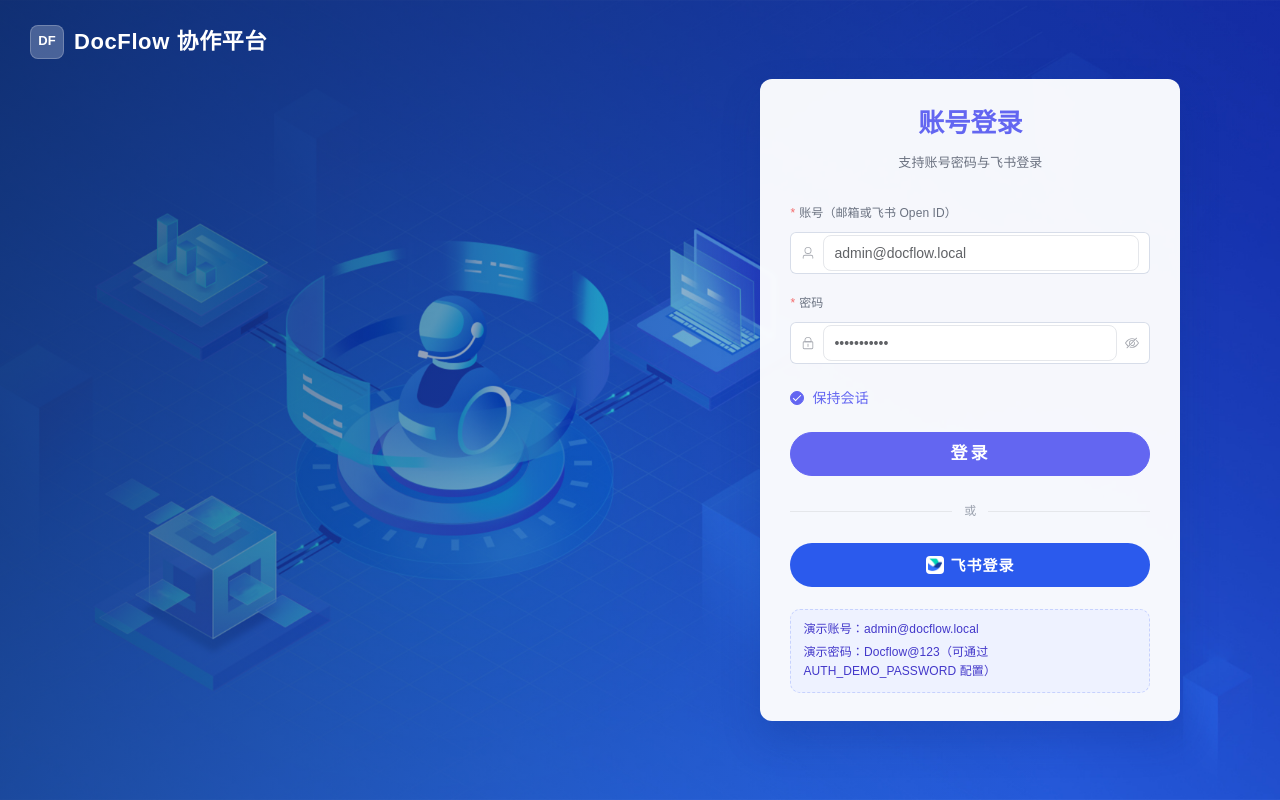
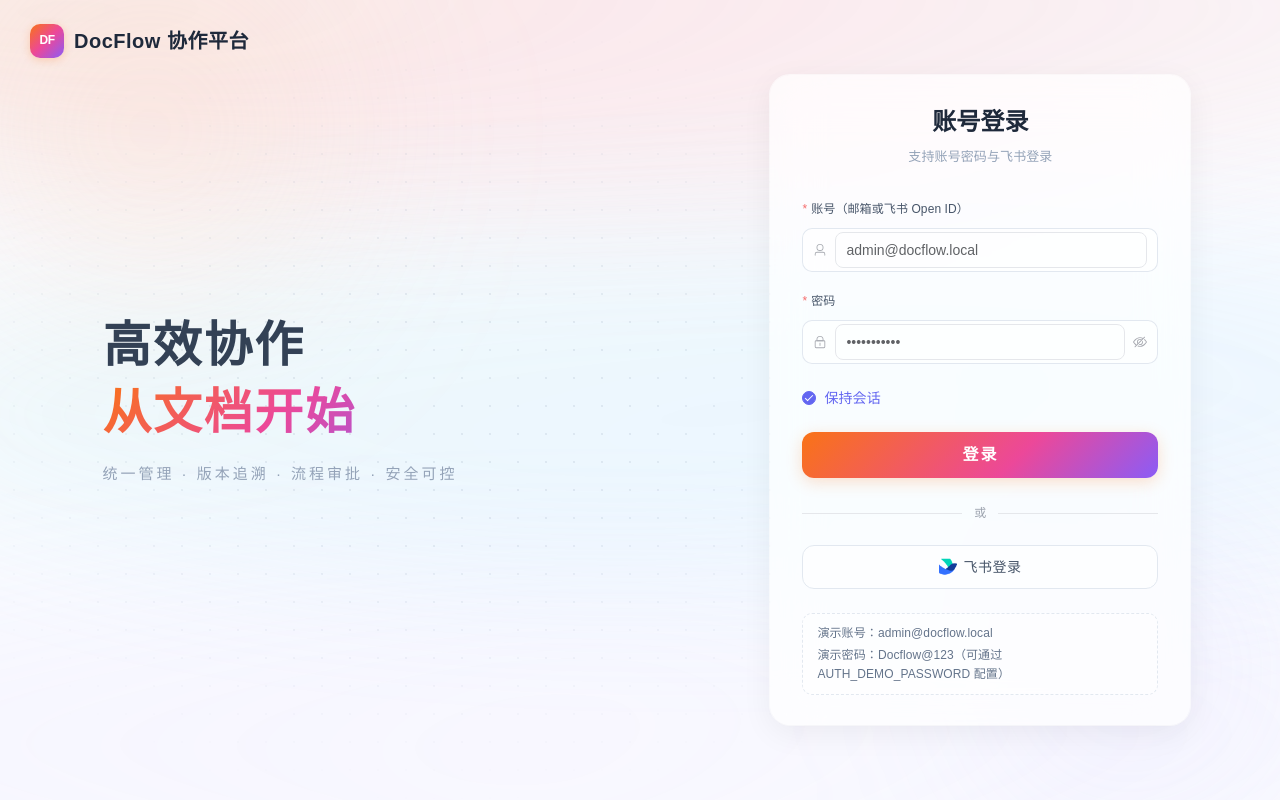
Before and after one commit to Luckylvbingwen/doc-flow, a Nuxt app: page /login in a window 1280 px wide. Built offline with nearby package versions, Linux system fonts and the light colour scheme.

Commit message:
style: 登录页样式调整

```diff
--- a/pages/login.vue
+++ b/pages/login.vue
@@ -11,7 +11,28 @@
 		</div>
 	</div>
 
-	<section v-else class="login-page" :style="loginPageStyle">
+	<section v-else class="login-page">
+		<!-- 极光背景 -->
+		<div class="aurora-bg">
+			<div class="aurora-ribbon aurora-ribbon--1" />
+			<div class="aurora-ribbon aurora-ribbon--2" />
+			<div class="aurora-ribbon aurora-ribbon--3" />
+			<div class="aurora-glow aurora-glow--tl" />
+			<div class="aurora-glow aurora-glow--br" />
+		</div>
+
+		<!-- 点阵纹理 -->
+		<div class="dot-grid" />
+
+		<!-- 左侧标语区 -->
+		<div class="hero-area">
+			<h1 class="hero-title">
+				<span class="hero-title-line">高效协作</span>
+				<span class="hero-title-line hero-title-line--accent">从文档开始</span>
+			</h1>
+			<p class="hero-desc">统一管理 · 版本追溯 · 流程审批 · 安全可控</p>
+		</div>
+
 		<div class="brand-placeholder">
 			<div class="brand-icon">DF</div>
 			<div class="brand-text">DocFlow 协作平台</div>
@@ -82,7 +103,6 @@ import type { FormInstance, FormRules } from 'element-plus'
 import { ElMessage } from 'element-plus'
 import { Lock, User } from '@element-plus/icons-vue'
 import { apiLogin, apiFeishuAuthUrl, apiFeishuCallback } from '~/api/auth'
-import loginBgSrc from '~/assets/images/login-bg.png'
 import feishuIconSrc from '~/assets/images/feishu.png'
 
 const formRef = ref<FormInstance>()
@@ -100,10 +120,6 @@ if (import.meta.client) {
 	const params = new URLSearchParams(window.location.search)
 	feishuCallbackPending.value = !!(params.get('code') && params.get('state'))
 }
-
-const loginPageStyle = computed(() => ({
-	backgroundImage: `linear-gradient(110deg, rgba(8, 31, 74, 0.7), rgba(14, 44, 96, 0.45) 35%, rgba(16, 56, 122, 0.25) 60%, rgba(255, 255, 255, 0) 85%), url('${loginBgSrc}')`
-}))
 
 const form = reactive({
 	account: 'admin@docflow.local',
@@ -246,6 +262,9 @@ definePageMeta({
 </script>
 
 <style lang="scss" scoped>
+/* ============================================
+   页面
+   ============================================ */
 .login-page {
 	position: relative;
 	min-height: 100vh;
@@ -253,11 +272,151 @@ definePageMeta({
 	align-items: center;
 	justify-content: flex-end;
 	padding-right: clamp(42px, 7vw, 128px);
-	background-position: center center;
-	background-size: cover;
-	background-repeat: no-repeat;
+	overflow: hidden;
+	background: #fafbff;
 }
 
+/* ============================================
+   极光背景
+   ============================================ */
+.aurora-bg {
+	position: absolute;
+	inset: 0;
+	z-index: 0;
+	overflow: hidden;
+}
+
+/* 三条极光色带 —— 不同色相、不同运动轨迹 */
+.aurora-ribbon {
+	position: absolute;
+	width: 140%;
+	height: 45%;
+	border-radius: 50%;
+	filter: blur(70px);
+	opacity: 0;
+	animation: aurora-breathe 8s ease-in-out infinite;
+
+	&--1 {
+		/* 暖橘 → 珊瑚粉 */
+		top: -18%;
+		left: -20%;
+		background: linear-gradient(135deg, rgba(251, 191, 146, 0.38) 0%, rgba(252, 165, 165, 0.28) 50%, rgba(253, 230, 210, 0.15) 100%);
+		animation-delay: 0s;
+		animation-duration: 10s;
+	}
+
+	&--2 {
+		/* 薄荷 → 天青 */
+		top: 30%;
+		left: -10%;
+		background: linear-gradient(160deg, rgba(167, 243, 208, 0.25) 0%, rgba(147, 220, 252, 0.3) 55%, rgba(196, 231, 253, 0.12) 100%);
+		animation-delay: 2.5s;
+		animation-duration: 12s;
+	}
+
+	&--3 {
+		/* 薰衣草 → 丁香 */
+		bottom: -15%;
+		right: -15%;
+		background: linear-gradient(120deg, rgba(196, 181, 253, 0.22) 0%, rgba(233, 213, 255, 0.3) 50%, rgba(219, 234, 254, 0.12) 100%);
+		animation-delay: 5s;
+		animation-duration: 14s;
+	}
+}
+
+@keyframes aurora-breathe {
+	0%, 100% {
+		opacity: 0.3;
+		transform: translateY(0) scale(1);
+	}
+	50% {
+		opacity: 0.7;
+		transform: translateY(-20px) scale(1.03);
+	}
+}
+
+/* 角落弥散光 */
+.aurora-glow {
+	position: absolute;
+	border-radius: 50%;
+	filter: blur(100px);
+	pointer-events: none;
+
+	&--tl {
+		width: 500px;
+		height: 500px;
+		top: -120px;
+		left: -100px;
+		background: radial-gradient(circle, rgba(251, 207, 177, 0.3), transparent 70%);
+	}
+
+	&--br {
+		width: 420px;
+		height: 420px;
+		bottom: -80px;
+		right: -60px;
+		background: radial-gradient(circle, rgba(196, 181, 253, 0.2), transparent 70%);
+	}
+}
+
+/* ============================================
+   点阵纹理
+   ============================================ */
+.dot-grid {
+	position: absolute;
+	inset: 0;
+	z-index: 0;
+	background-image: radial-gradient(circle, rgba(148, 163, 184, 0.18) 1px, transparent 1px);
+	background-size: 28px 28px;
+	mask-image: radial-gradient(ellipse 70% 70% at 35% 50%, black 20%, transparent 72%);
+	-webkit-mask-image: radial-gradient(ellipse 70% 70% at 35% 50%, black 20%, transparent 72%);
+}
+
+/* ============================================
+   左侧标语
+   ============================================ */
+.hero-area {
+	position: absolute;
+	left: clamp(48px, 8vw, 140px);
+	top: 50%;
+	transform: translateY(-50%);
+	z-index: 1;
+}
+
+.hero-title {
+	margin: 0;
+	display: flex;
+	flex-direction: column;
+	gap: 4px;
+}
+
+.hero-title-line {
+	display: block;
+	font-size: clamp(32px, 3.8vw, 52px);
+	font-weight: 800;
+	letter-spacing: 2px;
+	color: #334155;
+	line-height: 1.3;
+
+	&--accent {
+		background: linear-gradient(135deg, #f97316 0%, #ec4899 50%, #8b5cf6 100%);
+		-webkit-background-clip: text;
+		-webkit-text-fill-color: transparent;
+		background-clip: text;
+	}
+}
+
+.hero-desc {
+	margin: 18px 0 0;
+	font-size: 15px;
+	color: #94a3b8;
+	letter-spacing: 3px;
+	font-weight: 400;
+}
+
+/* ============================================
+   品牌
+   ============================================ */
 .brand-placeholder {
 	position: fixed;
 	top: 24px;
@@ -271,35 +430,53 @@ definePageMeta({
 .brand-icon {
 	width: 34px;
 	height: 34px;
-	border-radius: 8px;
-	background: rgba(255, 255, 255, 0.24);
-	box-shadow: inset 0 0 0 1px rgba(255, 255, 255, 0.22);
+	border-radius: 10px;
+	background: linear-gradient(135deg, #f97316, #ec4899, #8b5cf6);
 	color: #ffffff;
 	display: inline-flex;
 	align-items: center;
 	justify-content: center;
-	font-size: 13px;
-	font-weight: 700;
+	font-size: 12px;
+	font-weight: 800;
+	letter-spacing: -0.5px;
+	box-shadow: 0 2px 8px rgba(249, 115, 22, 0.25);
 }
 
 .brand-text {
-	color: #ffffff;
-	font-size: 22px;
+	color: #1e293b;
+	font-size: 20px;
 	font-weight: 700;
-	letter-spacing: 0.6px;
+	letter-spacing: 0.5px;
 }
 
+/* ============================================
+   登录卡片
+   ============================================ */
 .login-content {
-	width: 430px;
+	position: relative;
+	z-index: 1;
+	width: 420px;
 }
 
 .login-card {
-	border-radius: 12px;
-	background: rgba(255, 255, 255, 0.96);
-	backdrop-filter: blur(2px);
+	border-radius: 20px;
+	background: rgba(255, 255, 255, 0.72);
+	backdrop-filter: blur(24px) saturate(1.6);
 	min-height: 450px;
-	padding: 24px 30px 28px;
-	box-shadow: 0 18px 38px rgba(15, 48, 138, 0.24);
+	padding: 28px 32px 30px;
+	box-shadow:
+		0 0 0 1px rgba(255, 255, 255, 0.6),
+		0 1px 2px rgba(0, 0, 0, 0.03),
+		0 8px 32px rgba(0, 0, 0, 0.06);
+	transition: transform 0.35s cubic-bezier(0.4, 0, 0.2, 1), box-shadow 0.35s;
+
+	&:hover {
+		transform: translateY(-2px);
+		box-shadow:
+			0 0 0 1px rgba(255, 255, 255, 0.7),
+			0 1px 2px rgba(0, 0, 0, 0.03),
+			0 16px 48px rgba(0, 0, 0, 0.09);
+	}
 
 	&-header {
 		width: 100%;
@@ -315,30 +492,45 @@ definePageMeta({
 	h2 {
 		margin: 0;
 		text-align: center;
-		color: var(--df-primary);
-		font-size: 26px;
+		font-size: 24px;
 		font-weight: 700;
+		color: #1e293b;
 	}
 
 	p {
-		margin: 8px 0 0;
-		color: var(--df-subtext);
+		margin: 6px 0 0;
+		color: #94a3b8;
 		font-size: 13px;
 		text-align: center;
 	}
 }
 
 .login-form {
-	margin-top: 20px;
+	margin-top: 22px;
 
 	:deep(.el-form-item) {
 		margin-bottom: 18px;
 	}
 
+	:deep(.el-form-item__label) {
+		color: #475569;
+		font-weight: 500;
+	}
+
 	:deep(.el-input__wrapper) {
-		min-height: 42px;
-		border-radius: 6px;
-		box-shadow: 0 0 0 1px #d7dde9 inset;
+		min-height: 44px;
+		border-radius: 10px;
+		box-shadow: 0 0 0 1px #e2e8f0 inset;
+		background: rgba(255, 255, 255, 0.65);
+		transition: all 0.2s;
+
+		&:hover {
+			box-shadow: 0 0 0 1px #cbd5e1 inset;
+		}
+
+		&.is-focus {
+			box-shadow: 0 0 0 2px rgba(249, 115, 22, 0.3) inset;
+		}
 	}
 }
 
@@ -360,11 +552,26 @@ definePageMeta({
 
 .login-submit {
 	width: 100%;
-	height: 44px;
+	height: 46px;
 	margin-top: 2px;
-	border-radius: 999px;
-	font-size: 17px;
-	letter-spacing: 3px;
+	border-radius: 12px;
+	font-size: 16px;
+	font-weight: 600;
+	letter-spacing: 2px;
+	border: none;
+	background: linear-gradient(135deg, #f97316 0%, #ec4899 60%, #8b5cf6 100%);
+	color: #fff;
+	box-shadow: 0 4px 16px rgba(249, 115, 22, 0.22);
+	transition: all 0.25s;
+
+	&:hover {
+		box-shadow: 0 6px 24px rgba(249, 115, 22, 0.32);
+		transform: translateY(-1px);
+	}
+
+	&:active {
+		transform: translateY(0);
+	}
 }
 
 .login-divider {
@@ -390,42 +597,52 @@ definePageMeta({
 .feishu-login-btn {
 	width: 100%;
 	height: 44px;
-	border-radius: 999px;
-	font-size: 15px;
-	letter-spacing: 1px;
-	background: #2b5aed;
-	color: #ffffff;
-	border: none;
+	border-radius: 12px;
+	font-size: 14px;
+	font-weight: 500;
+	letter-spacing: 0.5px;
+	background: rgba(255, 255, 255, 0.5);
+	color: #475569;
+	border: 1px solid #e2e8f0;
+	transition: all 0.2s;
 
 	&:hover,
 	&:focus {
-		background: #3d6ef7;
-		color: #ffffff;
+		background: rgba(255, 255, 255, 0.8);
+		color: #1e293b;
+		border-color: #cbd5e1;
 	}
 
 	.feishu-icon {
 		margin-right: 6px;
-		background: #ffffff;
 		border-radius: 4px;
-		padding: 2px;
 	}
 }
 
 .login-tips {
-	margin-top: 14px;
-	padding: 10px 12px;
+	margin-top: 16px;
+	padding: 10px 14px;
 	border-radius: 10px;
-	border: 1px dashed #c7d2fe;
-	background: #eef2ff;
+	border: 1px dashed #e2e8f0;
+	background: rgba(255, 255, 255, 0.4);
 
 	p {
 		margin: 0;
 		font-size: 12px;
-		color: #4338ca;
+		color: #64748b;
 
 		& + p {
-			margin-top: 4px;
+			margin-top: 3px;
 		}
+	}
+}
+
+/* ============================================
+   响应式
+   ============================================ */
+@media (max-width: 1024px) {
+	.hero-area {
+		display: none;
 	}
 }
 
@@ -442,11 +659,10 @@ definePageMeta({
 	.login-page {
 		justify-content: center;
 		padding: 16px;
-		background-position: center left;
 	}
 
 	.login-content {
-		width: min(100%, 430px);
+		width: min(100%, 420px);
 	}
 
 	.login-card {
@@ -463,7 +679,7 @@ definePageMeta({
 	display: flex;
 	align-items: center;
 	justify-content: center;
-	background: linear-gradient(135deg, #f0f4ff 0%, #e8ecf8 100%);
+	background: linear-gradient(135deg, #fafbff 0%, #f5f3ff 100%);
 }
 
 .feishu-loading-card {
@@ -482,7 +698,7 @@ definePageMeta({
 	width: 12px;
 	height: 12px;
 	border-radius: 50%;
-	background: linear-gradient(135deg, #3b82f6, #6366f1);
+	background: linear-gradient(135deg, #f97316, #ec4899);
 	animation: feishu-bounce 1.4s ease-in-out infinite both;
 
 	&:nth-child(1) { animation-delay: -0.32s; }
```
Also changed, not shown: assets/styles/dark.scss (+140 -12 lines).
